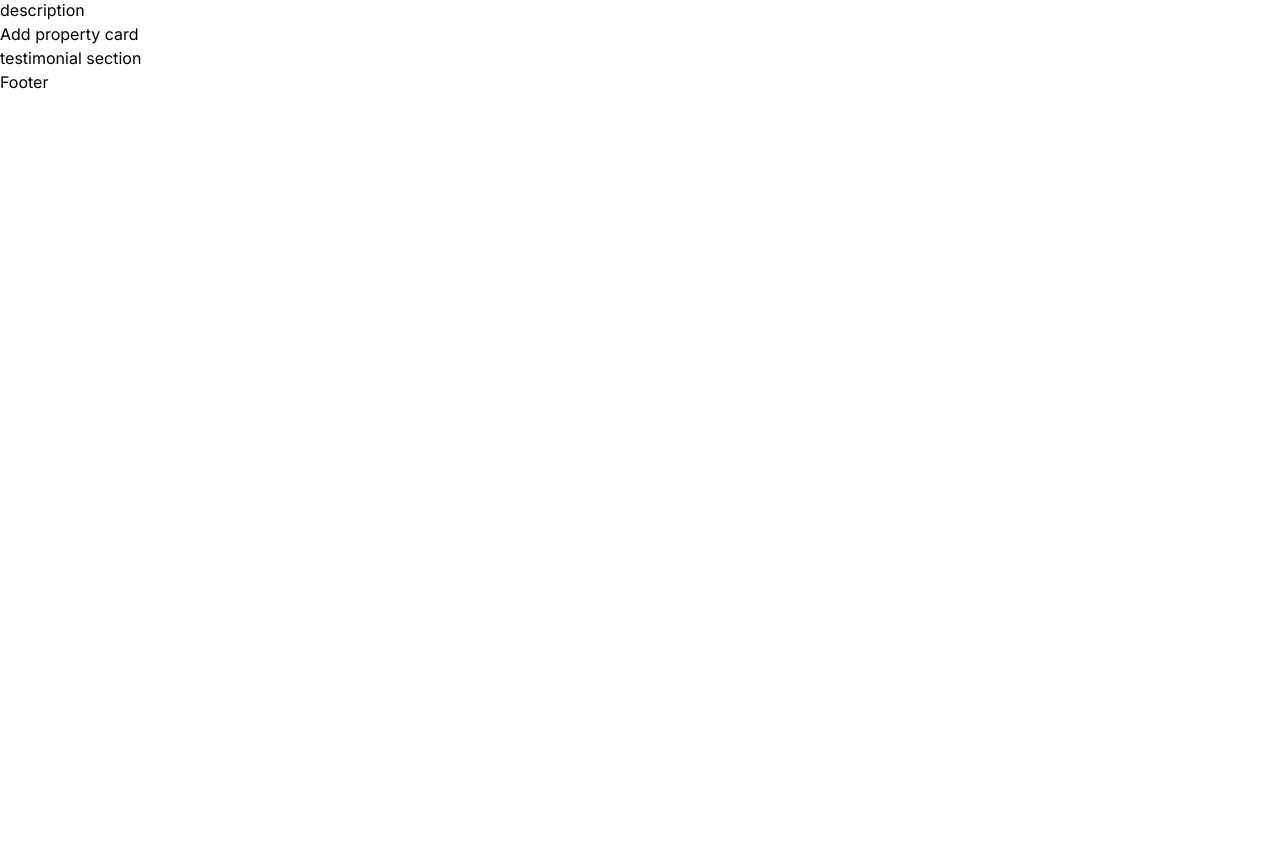
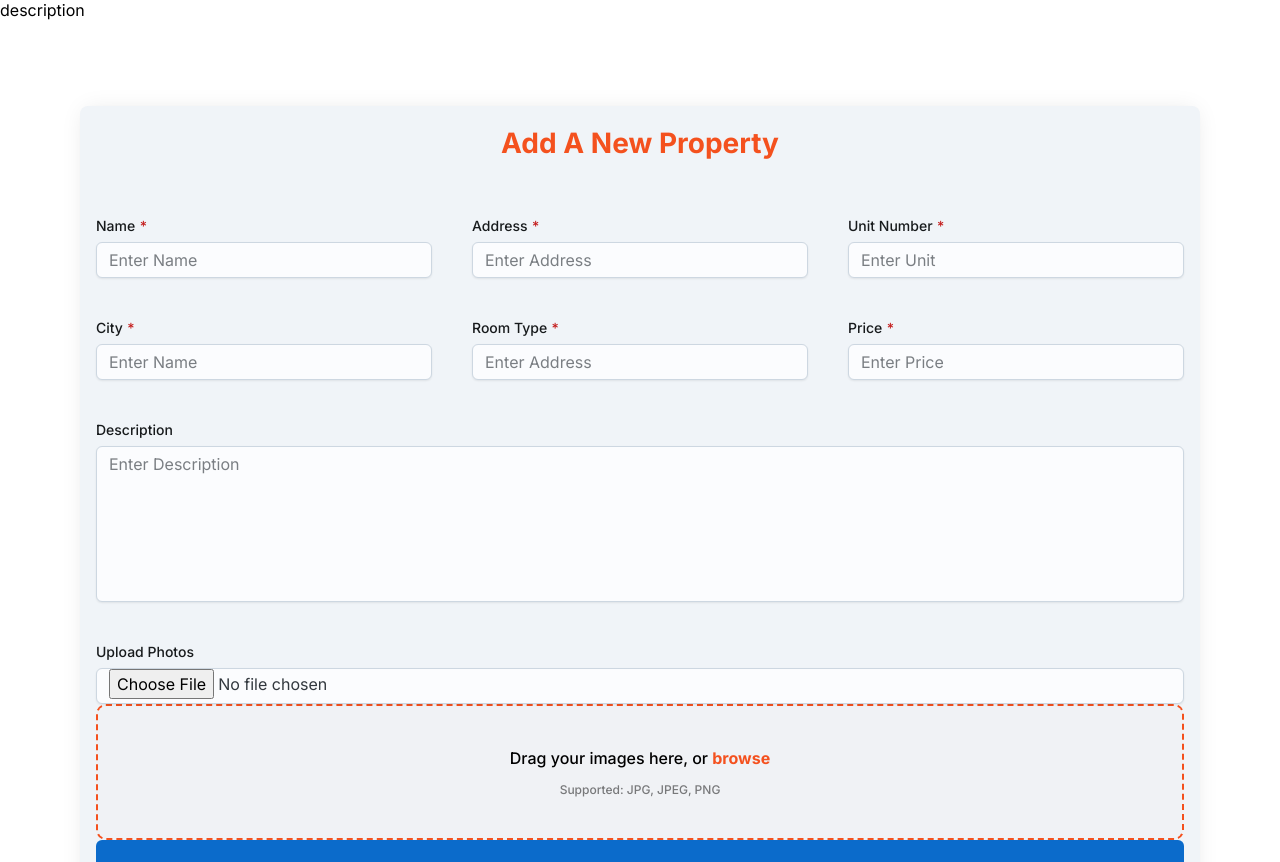
Before and after one commit to sourav-k7/real-estate-landing, a Next.js app: page / in a window 1280 px wide. Shown: the part 2622-3484 px from the top of the page. Before the commit the page ends 2716 px from the top, so only its background shows below. Built offline with nearby package versions, Linux system fonts and the light colour scheme.

Commit message:
property form done

```diff
--- a/app/page.jsx
+++ b/app/page.jsx
@@ -1,4 +1,4 @@
-import { FeatureSlug, Hero, PropertyListings } from "@components";
+import { AddPropertyForm, FeatureSlug, Hero, PropertyListings } from "@components";
 
 export default function Home() {
   return (
@@ -7,7 +7,7 @@ export default function Home() {
       <FeatureSlug />
       <PropertyListings />
       <div>description</div>
-      <div>Add property card</div>
+      <AddPropertyForm />
       <div>testimonial section</div>
       <div>Footer</div>
     </div>
--- /dev/null
+++ b/components/AddPropertyForm.jsx
@@ -0,0 +1,86 @@
+"use client";
+
+import { useRef } from "react";
+import {
+  Button,
+  Card,
+  FormControl,
+  FormHelperText,
+  FormLabel,
+  Input,
+  Textarea,
+} from "@mui/joy";
+
+function AddPropertyForm() {
+  const fileInputRef = useRef(null);
+
+  const handleDivClick = () => {
+    fileInputRef.current.click();
+  };
+
+  const handleFileChange = (event) => {
+    const file = event.target.files[0];
+    if (file) {
+      console.log("Selected file:", file.name);
+    }
+  };
+  return (
+    <section className="mx-20 mt-[84px]">
+      <Card variant="soft" className="bg-white shadow-all-xl p-11">
+        <center className="font-bold text-[28px] text-secondary">
+          Add A New Property
+        </center>
+        <FormControl>
+          <div className="grid grid-cols-3 gap-10 mt-10">
+            <div>
+              <FormLabel required>Name</FormLabel>
+              <Input placeholder="Enter Name" />
+            </div>
+            <div>
+              <FormLabel required>Address</FormLabel>
+              <Input placeholder="Enter Address" />
+            </div>
+            <div>
+              <FormLabel required>Unit Number</FormLabel>
+              <Input placeholder="Enter Unit" />
+            </div>
+            <div>
+              <FormLabel required>City</FormLabel>
+              <Input placeholder="Enter Name" />
+            </div>
+            <div>
+              <FormLabel required>Room Type</FormLabel>
+              <Input placeholder="Enter Address" />
+            </div>
+            <div>
+              <FormLabel required>Price</FormLabel>
+              <Input placeholder="Enter Price" />
+            </div>
+          </div>
+          <div className="mt-10">
+            <FormLabel>Description</FormLabel>
+            <Textarea placeholder="Enter Description" minRows={6} />
+          </div>
+          <div className="mt-10">
+            <FormLabel>Upload Photos</FormLabel>
+            <Input type="file" ref={fileInputRef} className="hidden" />
+            <div className="border-dashed border-2 py-10 rounded-[10px] border-primary bg-primary bg-opacity-[1%]">
+              <center className="text-black font-medium text-base">
+                Drag your images here, or{" "}
+                <span className="text-secondary font-bold">browse</span>
+              </center>
+              <center className="font-medium text-xs text-opacity-50 text-black mt-3">
+                Supported: JPG, JPEG, PNG
+              </center>
+            </div>
+          </div>
+          <Button className="w-full h-[72px] mt-10 bg-primary hover:bg-primary">
+            Add New Property
+          </Button>
+        </FormControl>
+      </Card>
+    </section>
+  );
+}
+
+export default AddPropertyForm;
--- /dev/null
+++ b/components/FeatureCard.jsx
@@ -0,0 +1,22 @@
+import { Card, CardContent } from "@mui/joy";
+
+function FeatureCard({ icon, label }) {
+  return (
+    <Card
+      invertedColors={false}
+      orientation="vertical"
+      size="sm"
+      variant="outlined"
+      className="py-8 px-9 bg-white shadow-all-lg"
+    >
+      <CardContent>
+        {icon}
+        <div className="font-semibold text-[28px] text-primary mt-12">
+          {label}
+        </div>
+      </CardContent>
+    </Card>
+  );
+}
+
+export default FeatureCard;
--- a/components/FeatureSlug.jsx
+++ b/components/FeatureSlug.jsx
@@ -10,6 +10,7 @@ import {
   SentimentSatisfiedAltOutlined,
   SurroundSoundOutlined,
 } from "@mui/icons-material";
+import FeatureCard from "./FeatureCard";
 
 function FeatureSlug() {
   let features = [
@@ -77,21 +78,7 @@ function FeatureSlug() {
       <SectionTitle title={"Minimum Living Cost for everything"} />
       <div className="grid grid-cols-4 mt-9 gap-5">
         {features.map((feature, index) => (
-          <Card
-            key={index}
-            invertedColors={false}
-            orientation="vertical"
-            size="sm"
-            variant="outlined"
-            className="py-8 px-9 bg-white drop-shadow-lg"
-          >
-            <CardContent>
-              {feature.icon}
-              <div className="font-semibold text-[28px] text-primary mt-12">
-                {feature.label}
-              </div>
-            </CardContent>
-          </Card>
+          <FeatureCard key={index} icon={feature.icon} label={feature.label} />
         ))}
       </div>
     </section>
--- a/components/PropertyCard.jsx
+++ b/components/PropertyCard.jsx
@@ -4,9 +4,6 @@ import CardContent from "@mui/joy/CardContent";
 import Divider from "@mui/joy/Divider";
 import CardOverflow from "@mui/joy/CardOverflow";
 import Typography from "@mui/joy/Typography";
-import BallotIcon from "@mui/icons-material/Ballot";
-import CommentOutlinedIcon from "@mui/icons-material/CommentOutlined";
-import InboxOutlinedIcon from "@mui/icons-material/InboxOutlined";
 import { AspectRatio } from "@mui/joy";
 import Image from "next/image";
 import { Bathtub, Bed, SelectAll } from "@mui/icons-material";
--- a/components/index.jsx
+++ b/components/index.jsx
@@ -2,5 +2,6 @@ import NavBar from "./NavBar";
 import Hero from "./Hero";
 import FeatureSlug from "./FeatureSlug";
 import PropertyListings from "./PropertyListings";
+import AddPropertyForm from "./AddPropertyForm";
 
-export { NavBar, Hero, FeatureSlug, PropertyListings };
+export { NavBar, Hero, FeatureSlug, PropertyListings, AddPropertyForm };
--- a/tailwind.config.js
+++ b/tailwind.config.js
@@ -17,6 +17,17 @@ module.exports = {
       borderColor: {
         primary: "#F4511E",
       },
+      boxShadow: {
+        "all-sm": "0 0 2px 0 rgba(0, 0, 0, 0.05)",
+        "all-md":
+          "0 0 6px -1px rgba(0, 0, 0, 0.1), 0 0 4px -1px rgba(0, 0, 0, 0.06)",
+        "all-lg":
+          "0 0 15px -3px rgba(0, 0, 0, 0.1), 0 0 6px -2px rgba(0, 0, 0, 0.05)",
+        "all-xl":
+          "0 0 25px -5px rgba(0, 0, 0, 0.1), 0 0 10px -5px rgba(0, 0, 0, 0.04)",
+        "all-2xl": "0 0 50px -12px rgba(0, 0, 0, 0.25)",
+        "all-3xl": "0 0 60px -15px rgba(0, 0, 0, 0.3)",
+      },
     },
   },
   plugins: [],
```
